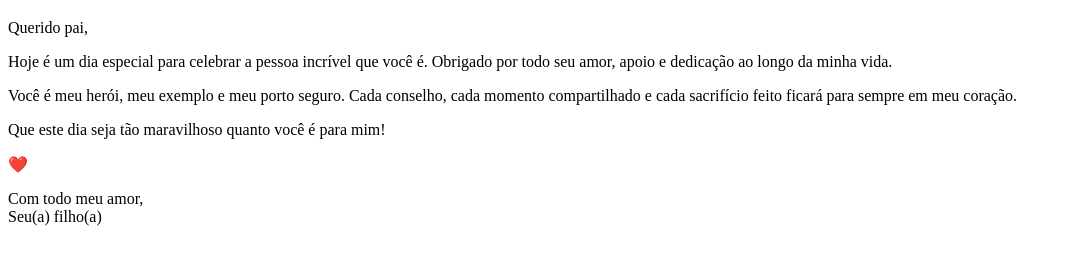
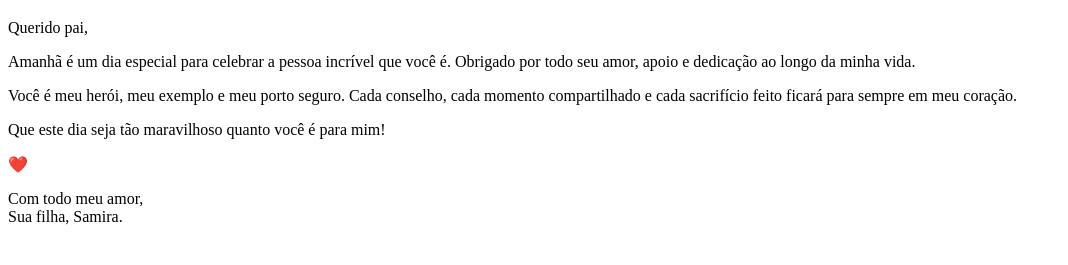
Before and after one commit to samira00808/samira.github.io, a plain HTML site: page index.html in a window 1280 px wide. Shown: the part 61-326 px from the top of the page, without its empty margins (0-1068 px from the left). Drawn offline with Linux system fonts and the light colour scheme.

Commit message:
Update index.html

```diff
--- a/index.html
+++ b/index.html
@@ -10,7 +10,7 @@
 
         <p>Querido pai,</p>
 
-        <p>Hoje é um dia especial para celebrar a pessoa incrível que você é.
+        <p>Amanhã é um dia especial para celebrar a pessoa incrível que você é.
         Obrigado por todo seu amor, apoio e dedicação ao longo da minha vida.</p>
 
         <p>Você é meu herói, meu exemplo e meu porto seguro. Cada conselho, cada
@@ -20,7 +20,7 @@
 
         <p class="heart">❤️</p>
 
-        <p class="signature">Com todo meu amor,<br>Seu(a) filho(a)</p>
+        <p class="signature">Com todo meu amor,<br>Sua filha, Samira.</p>
     </div>
 </body>
 </html>
```
